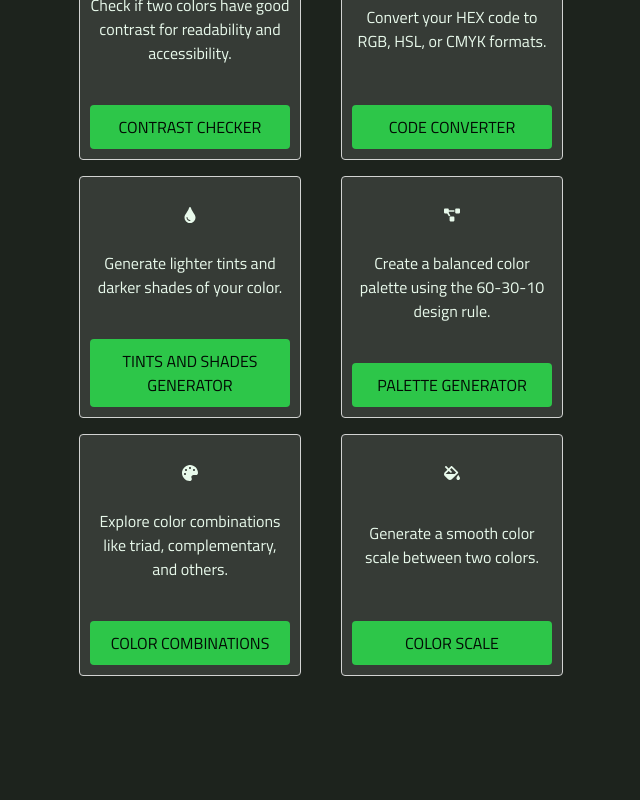
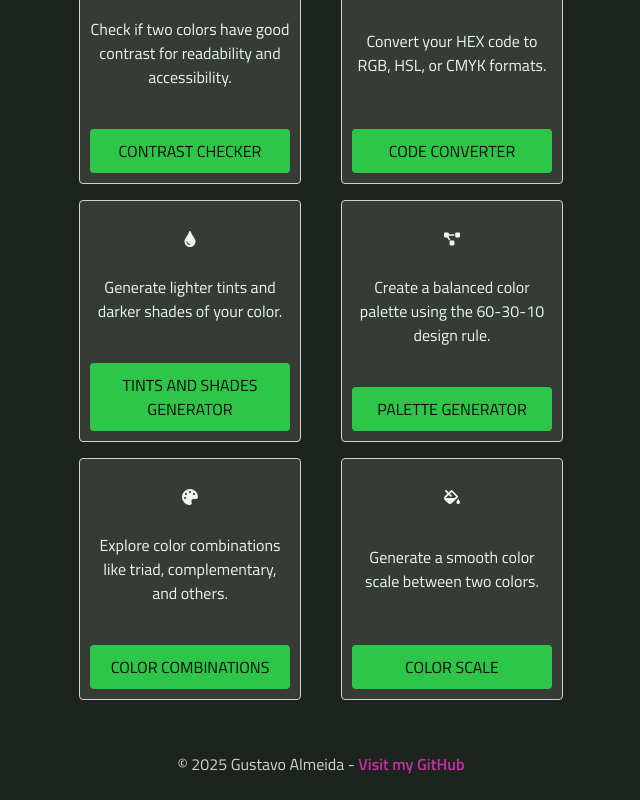
Before and after one commit to Gustavoalmeida5446/color-toolkit, a React (Vite) app: page / in a window 1280 px wide. Shown: the part 457-1257 px from the top of the page, without its empty margins (319-959 px from the left). Before the commit the page ends 1161 px from the top, so only its background shows below. Built offline with nearby package versions, Linux system fonts and the light colour scheme.

Commit message:
minor style fixes

```diff
--- a/src/App.tsx
+++ b/src/App.tsx
@@ -10,6 +10,7 @@ import {
 } from "react-icons/fa";
 import Divider from "./components/divider";
 import { useNavigate } from "react-router";
+import Footer from "./components/Footer";
 
 function Home() {
 
@@ -19,6 +20,7 @@ function Home() {
   }
 
     return (
+        <>
             <div className="container-home">
                 <Logo />
                 <div className="block">
@@ -85,6 +87,8 @@ function Home() {
                     </div>
                 </div>
             </div>
+            <Footer />
+            </>
     );
 }
 export default Home;
--- a/src/ColorConverter.tsx
+++ b/src/ColorConverter.tsx
@@ -1,7 +1,6 @@
 import './css/index.css'
 import { FaRandom, FaRegCopy } from "react-icons/fa";
 import chroma from "chroma-js";
-import Divider from "./components/divider";
 import React, { useEffect, useState } from "react";
 import theme from './theme';
 import Footer from './components/Footer';
@@ -92,8 +91,6 @@ function ColorConverter() {
                         <FaRandom /> random color
                     </button>
 
-                    <Divider />
-
                 </div>
             </div>
 
--- a/src/css/index.css
+++ b/src/css/index.css
@@ -85,6 +85,7 @@ button {
   width: 100%;
   height: 1px;
   background-color: var(--gray-dark);
+  margin-bottom: 24px;
 }
 
 .box {
```
